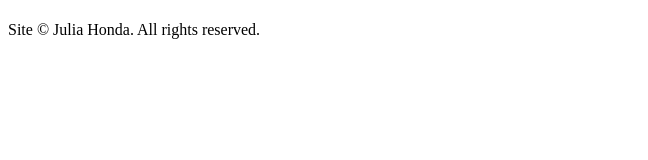
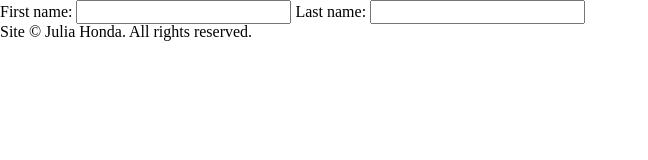
Before and after one commit to julia-honda/lab2, a plain HTML site: page index.html in a window 1280 px wide. Shown: the whole page, without its empty margins (0-648 px from the left). Drawn offline with Linux system fonts and the light colour scheme.

Commit message:
Add basic form html

```diff
--- a/index.html
+++ b/index.html
@@ -1,20 +1,21 @@
 <!DOCTYPE html>
 <html lang= "en">
   <head>
-    <title></title>
+    <title>Form</title>
     <meta name="viewport" content="width=device-width,initial-scale=1.0,shrink-to-fit=none" />
     <meta charset="utf-8" />
+    <link rel="stylesheet" href="assets/css/resets.css" />
+    <link rel="stylesheet" href="assets/css/screen.css" />
   </head>
   <body>
-    <header id="header">
-    <h1></h1>
-    </header>
-    <main id="content">
-      <h2></h2>
-      <p>
-      </p>
-      <h2></h2>
-    </main>
+    <form method="get" autocomplete="on" action="#null">
+      <div id="wrap">
+        <label for="first-name">First name:</label>
+        <input type="text" id="first-name" name="first-name">
+        <label for="last-name">Last name:</label>
+        <input type="text" id="last-name" name="last-name">
+      </div>
+    </form>
     <footer id="footer">
       <p>Site © Julia Honda. All rights reserved.</p>
     </footer>
```
